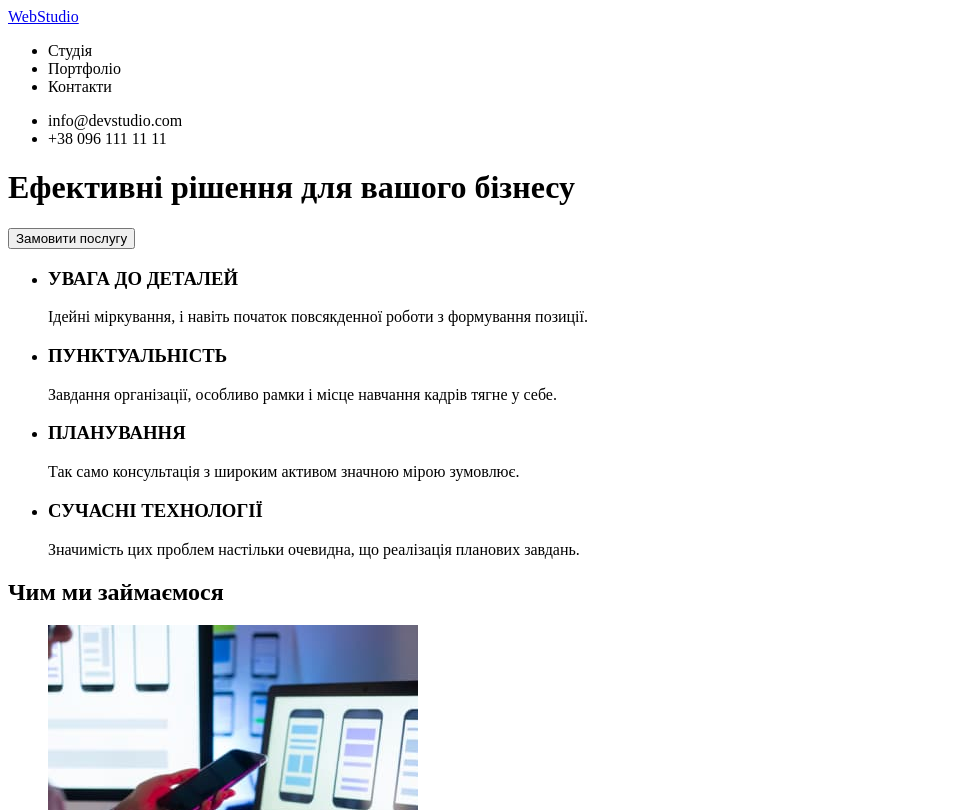
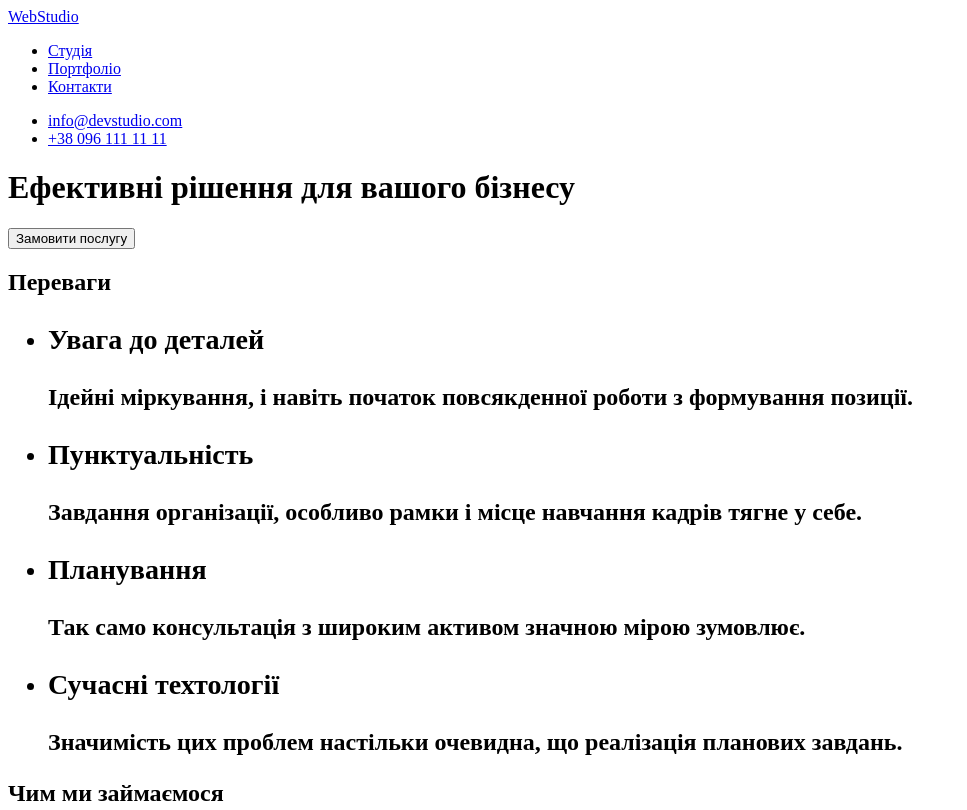
Before and after one commit to TheDreid/goit-markup-hw-01, a plain HTML site: page index.html in a window 1280 px wide. Shown: the top 810 px of the page, without its empty margins (0-967 px from the left). Drawn offline with Linux system fonts and the light colour scheme.

Commit message:
After mentor

```diff
--- a/index.html
+++ b/index.html
@@ -8,47 +8,48 @@
 </head>
 <body>
     <header>
-        <a href="/">
+        <a href="./index.html">
         WebStudio
         </a>
         <nav>
         <ul>
-            <li><a href=""></a>Студія</li>
-            <li><a href=""></a>Портфоліо</li>
-            <li><a href=""></a>Контакти</li>
+            <li><a href="./index.html">Студія</a></li>
+            <li><a href="./index.html">Портфоліо</a></li>
+            <li><a href="./index.html">Контакти</a></li>
 
         </ul>
        </nav>
        <ul>
-            <li><a href="mailto:info@devstudio.com"></a>info@devstudio.com</li>
-            <li><a href="tel:+380961111111"></a>+38 096 111 11 11</li>
+            <li><a href="mailto:info@devstudio.com">info@devstudio.com</a></li>
+            <li><a href="tel:+380961111111">+38 096 111 11 11</a></li>
         </ul>
     </header>
 
     <main>
-        <H1>Ефективні рішення для вашого бізнесу</H1>
+        <h1>Ефективні рішення для вашого бізнесу</h1>
         <button type="button">Замовити послугу</button>
 
         <section>
-            <ul>
+            <h2> Переваги
+               <ul>
                 <li>
-                    <h3>УВАГА ДО ДЕТАЛЕЙ</h3>
+                    <h3>Увага до деталей</h3>
                     <p>Ідейні міркування, і навіть початок повсякденної роботи з формування позиції.</p>
                 </li>
                 <li>
-                    <h3>ПУНКТУАЛЬНІСТЬ</h3>
+                    <h3>Пунктуальність</h3>
                     <p>Завдання організації, особливо рамки і місце навчання кадрів тягне у себе.</p>
                 </li>
                 <li>
-                    <h3>ПЛАНУВАННЯ</h3>
+                    <h3>Планування</h3>
                     <p>Так само консультація з широким активом значною мірою зумовлює.</p>
                 </li>
                 <li>
-                    <h3>СУЧАСНІ ТЕХНОЛОГІЇ</h3>
+                    <h3>Сучасні техтології</h3>
                     <p>Значимість цих проблем настільки очевидна, що реалізація планових завдань.</p>
 
             </ul>
-
+            </h2>
 
         </section>
 
@@ -95,12 +96,14 @@
     </main>
 
     <footer>
-        <h2> <a href="/">WebStudio</a></h2>
+        <a href="./index.html">WebStudio</a>
+        <address>
         <ul>
-        <li><address> <a href="https://goo.gl/maps/A6BVXdk1ybbCkHYm9">м. Київ, пр-т Лесі Українки, 26</a></address></li>
-        <li> <a href="mailto:info@devstudio.com"></a>info@devstudio.com</li>
-        <li> <a href="tel:+380961111111"></a>+38 096 111 11 11</li>
+        <li> <a href="https://goo.gl/maps/A6BVXdk1ybbCkHYm9" target="_blank" rel="nofollow noopener">м. Київ, пр-т Лесі Українки, 26</a></li>
+        <li> <a href="mailto:info@devstudio.com">info@devstudio.com</a></li>
+        <li> <a href="tel:+380961111111">+38 096 111 11 11</a></li>
         </ul>
+        </address>
     </footer>
 </body>
 </html>
```
Also changed, not shown: .prettierrc.json (added).
